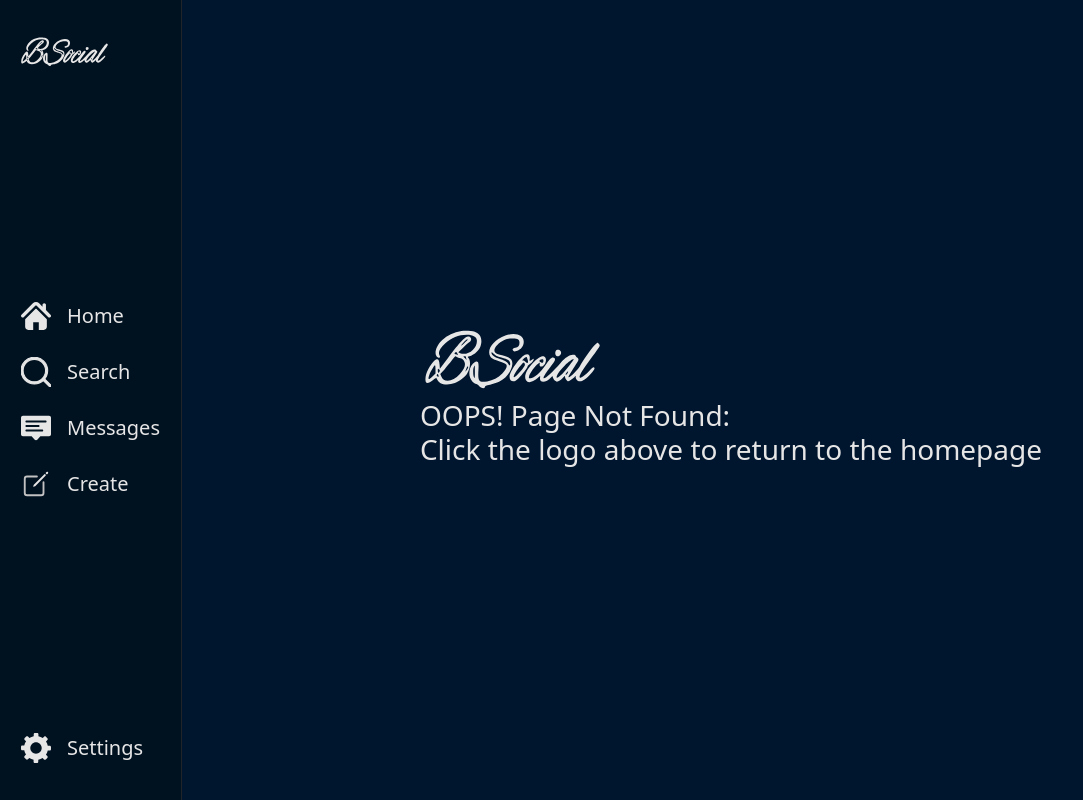
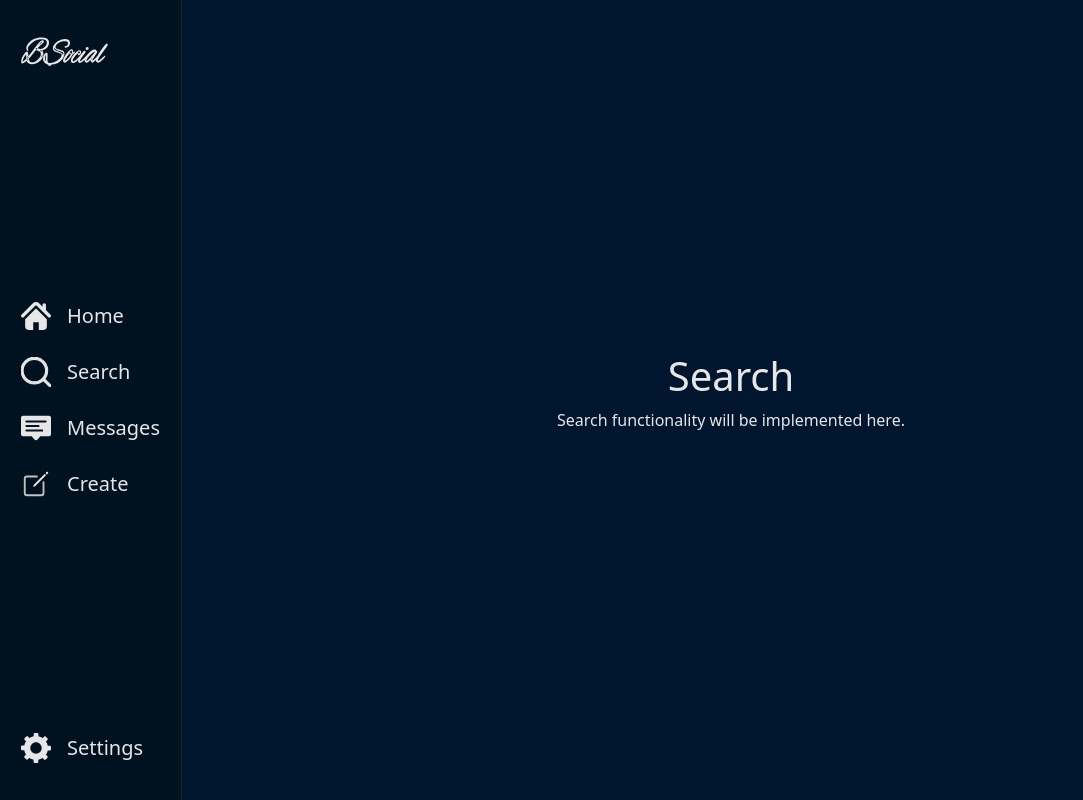
Before and after one commit to bennyschoo/BSocial, a React (Vite) app in the folder bsocial-client/: page /search in a window 1280 px wide. Before the commit this address had no page. Shown: the whole page, without its empty margins (0-1083 px from the left). Built offline with nearby package versions, Linux system fonts and the light colour scheme.

Commit message:
start work on search page

```diff
--- a/bsocial-client/src/App.tsx
+++ b/bsocial-client/src/App.tsx
@@ -4,7 +4,7 @@ import useMeasure from "react-use-measure";
 import Sidebar from "./components/Sidebar"
 import Home from "./components/home_components/Home.tsx";
 import PageNotFound from "./components/pageNotFound_components/PageNotFound.tsx";
-
+import Search from "./components/search_components/Search.tsx";
 function App() {
   const isDesktop = useMediaQuery({ minWidth: 541});
   // useMeasure to get the width of the sidebar
@@ -37,6 +37,7 @@ function App() {
           <Route path="/" element={<Layout />}>
             <Route path="" element={<Home isDesktop={isDesktop} />} />
             <Route path="home" element={<Home isDesktop={isDesktop} />} />
+            <Route path="search" element={<Search />} />
             <Route path="*" element={<PageNotFound />} />
           </Route>
         </Routes>
--- /dev/null
+++ b/bsocial-client/src/components/search_components/Search.tsx
@@ -0,0 +1,12 @@
+
+
+function Search() {
+    return (
+        <div className="d-flex flex-column align-items-center justify-content-center" style={{height: "100vh"}}>
+            <h1>Search</h1>
+            <p>Search functionality will be implemented here.</p>
+        </div>
+    );
+}
+
+export default Search;
```
